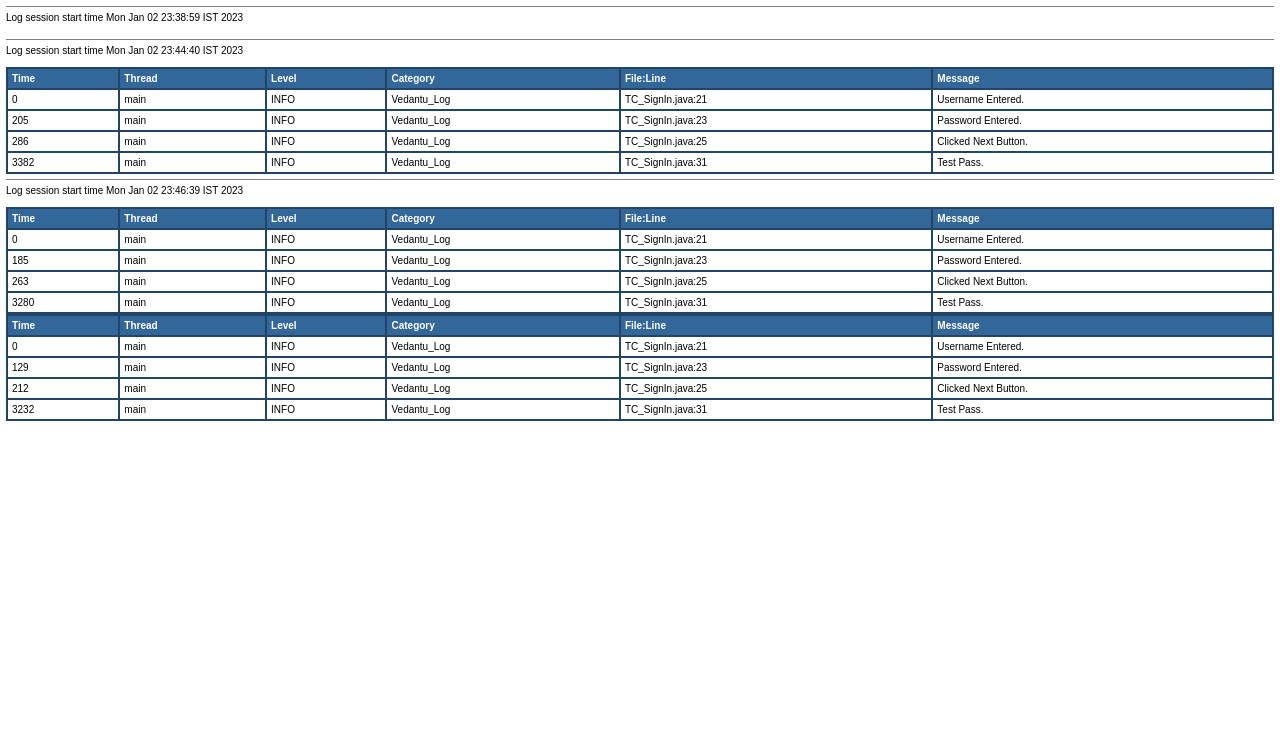
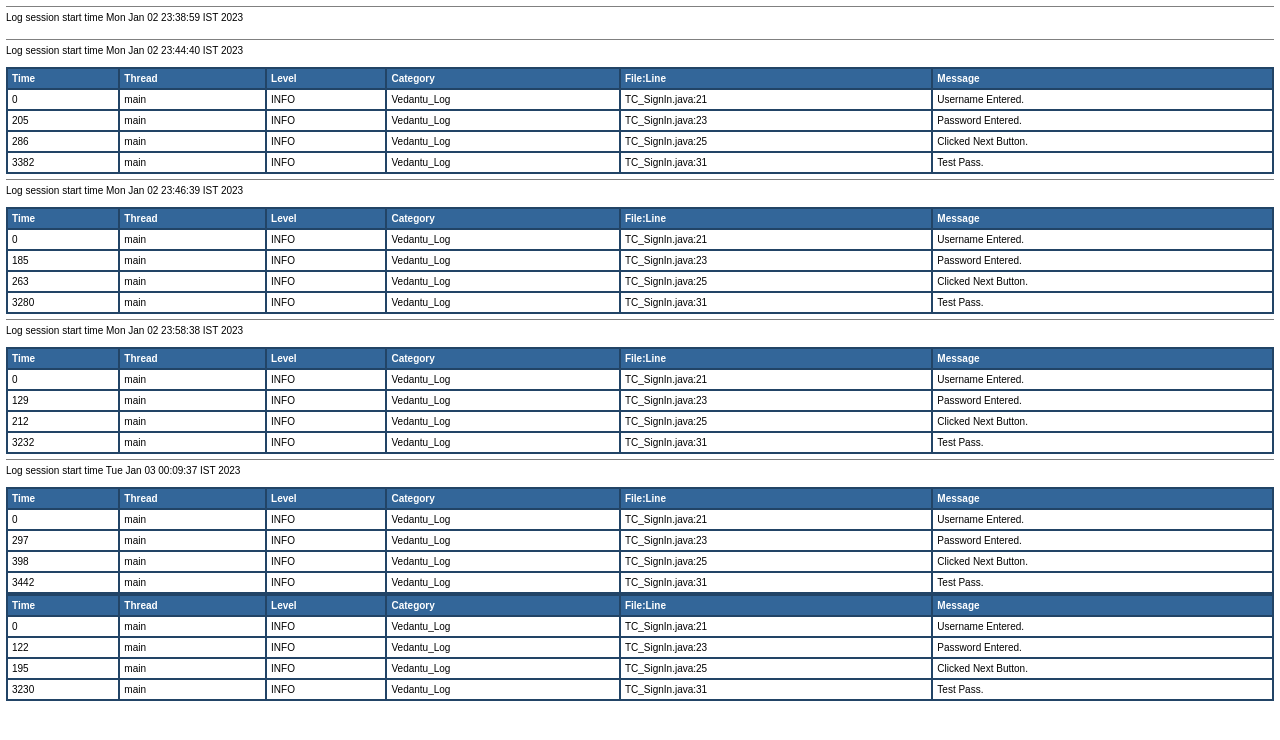
Before and after one commit to SanketMaliye/OMavenGit, a plain HTML site: page log/ExecutionLog.html in a window 1280 px wide. Drawn offline with Linux system fonts and the light colour scheme.

Commit message:
Fourth Commit.

```diff
--- a/log/ExecutionLog.html
+++ b/log/ExecutionLog.html
@@ -178,3 +178,123 @@ Log session start time Mon Jan 02 23:46:39 IST 2023<br>
 <td>TC_SignIn.java:31</td>
 <td title="Message">Test Pass.</td>
 </tr>
+<!DOCTYPE HTML PUBLIC "-//W3C//DTD HTML 4.01 Transitional//EN" "http://www.w3.org/TR/html4/loose.dtd">
+<html>
+<head>
+<title>Application log</title>
+<style type="text/css">
+<!--
+body, table {font-family: arial,sans-serif; font-size: x-small;}
+th {background: #336699; color: #FFFFFF; text-align: left;}
+-->
+</style>
+</head>
+<body bgcolor="#FFFFFF" topmargin="6" leftmargin="6">
+<hr size="1" noshade>
+Log session start time Mon Jan 02 23:58:38 IST 2023<br>
+<br>
+<table cellspacing="0" cellpadding="4" border="1" bordercolor="#224466" width="100%">
+<tr>
+<th>Time</th>
+<th>Thread</th>
+<th>Level</th>
+<th>Category</th>
+<th>File:Line</th>
+<th>Message</th>
+</tr>
+
+<tr>
+<td>0</td>
+<td title="main thread">main</td>
+<td title="Level">INFO</td>
+<td title="Vedantu_Log category">Vedantu_Log</td>
+<td>TC_SignIn.java:21</td>
+<td title="Message">Username Entered.</td>
+</tr>
+
+<tr>
+<td>297</td>
+<td title="main thread">main</td>
+<td title="Level">INFO</td>
+<td title="Vedantu_Log category">Vedantu_Log</td>
+<td>TC_SignIn.java:23</td>
+<td title="Message">Password Entered.</td>
+</tr>
+
+<tr>
+<td>398</td>
+<td title="main thread">main</td>
+<td title="Level">INFO</td>
+<td title="Vedantu_Log category">Vedantu_Log</td>
+<td>TC_SignIn.java:25</td>
+<td title="Message">Clicked Next Button.</td>
+</tr>
+
+<tr>
+<td>3442</td>
+<td title="main thread">main</td>
+<td title="Level">INFO</td>
+<td title="Vedantu_Log category">Vedantu_Log</td>
+<td>TC_SignIn.java:31</td>
+<td title="Message">Test Pass.</td>
+</tr>
+<!DOCTYPE HTML PUBLIC "-//W3C//DTD HTML 4.01 Transitional//EN" "http://www.w3.org/TR/html4/loose.dtd">
+<html>
+<head>
+<title>Application log</title>
+<style type="text/css">
+<!--
+body, table {font-family: arial,sans-serif; font-size: x-small;}
+th {background: #336699; color: #FFFFFF; text-align: left;}
+-->
+</style>
+</head>
+<body bgcolor="#FFFFFF" topmargin="6" leftmargin="6">
+<hr size="1" noshade>
+Log session start time Tue Jan 03 00:09:37 IST 2023<br>
+<br>
+<table cellspacing="0" cellpadding="4" border="1" bordercolor="#224466" width="100%">
+<tr>
+<th>Time</th>
+<th>Thread</th>
+<th>Level</th>
+<th>Category</th>
+<th>File:Line</th>
+<th>Message</th>
+</tr>
+
+<tr>
+<td>0</td>
+<td title="main thread">main</td>
+<td title="Level">INFO</td>
+<td title="Vedantu_Log category">Vedantu_Log</td>
+<td>TC_SignIn.java:21</td>
+<td title="Message">Username Entered.</td>
+</tr>
+
+<tr>
+<td>122</td>
+<td title="main thread">main</td>
+<td title="Level">INFO</td>
+<td title="Vedantu_Log category">Vedantu_Log</td>
+<td>TC_SignIn.java:23</td>
+<td title="Message">Password Entered.</td>
+</tr>
+
+<tr>
+<td>195</td>
+<td title="main thread">main</td>
+<td title="Level">INFO</td>
+<td title="Vedantu_Log category">Vedantu_Log</td>
+<td>TC_SignIn.java:25</td>
+<td title="Message">Clicked Next Button.</td>
+</tr>
+
+<tr>
+<td>3230</td>
+<td title="main thread">main</td>
+<td title="Level">INFO</td>
+<td title="Vedantu_Log category">Vedantu_Log</td>
+<td>TC_SignIn.java:31</td>
+<td title="Message">Test Pass.</td>
+</tr>
--- a/pom.xml
+++ b/pom.xml
@@ -38,11 +38,11 @@
     <artifactId>selenium-java</artifactId>
     <version>4.6.0</version>
 </dependency>
-  <!-- https://mvnrepository.com/artifact/org.testng/testng -->
+   <!-- https://mvnrepository.com/artifact/org.testng/testng -->
 <dependency>
     <groupId>org.testng</groupId>
     <artifactId>testng</artifactId>
-    <version>6.9.10</version>
+    <version>7.6.0</version>
     <scope>test</scope>
 </dependency>
   <!-- https://mvnrepository.com/artifact/log4j/log4j -->
```
Also changed, not shown: 19 other files.
